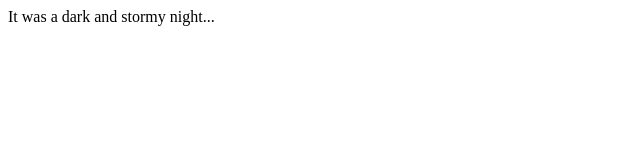
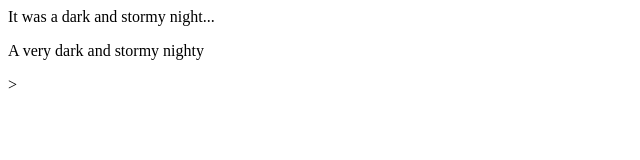
Before and after one commit to Jonesey712/fireside-story, a plain HTML site: page index.html in a window 1280 px wide. Shown: the whole page, without its empty margins (0-640 px from the left). Drawn offline with Linux system fonts and the light colour scheme.

Commit message:
Added second line to story

```diff
--- a/index.html
+++ b/index.html
@@ -1,5 +1,6 @@
 <html>
     <body>
         <p>It was a dark and stormy night...</p>
+        <p>A very dark and stormy nighty</p>>
     </body>
 </html>
```
